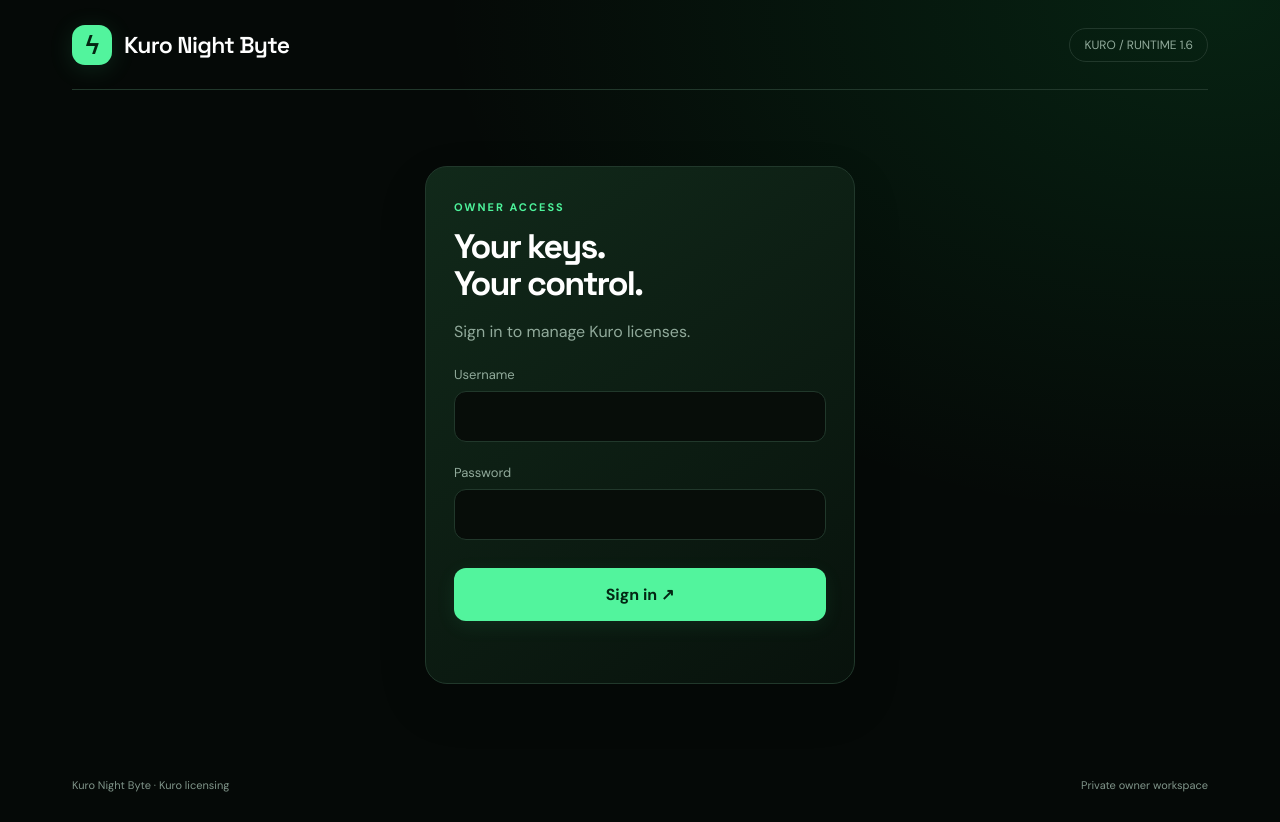
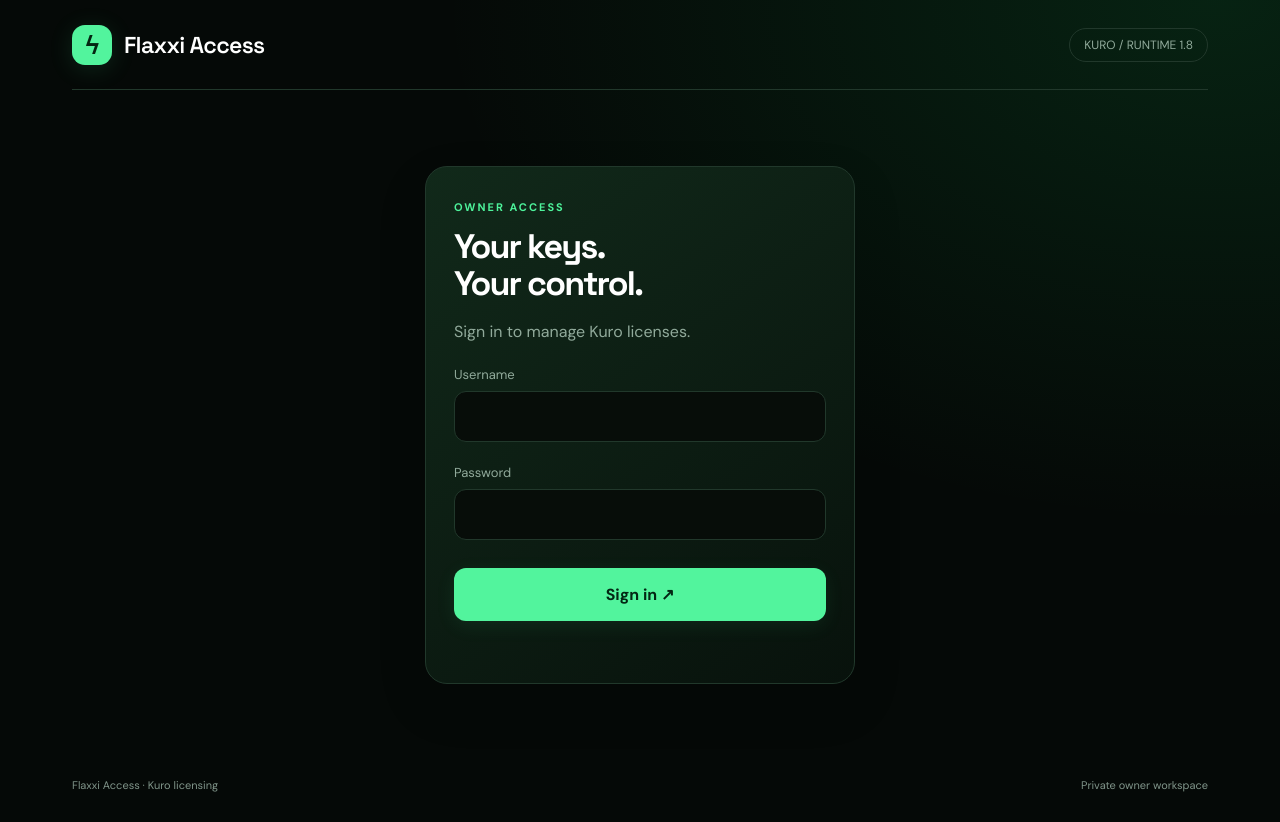
Before and after one commit to flaxxien-kuro/FLAXXI-ACCESS, a Flask app: page / in a window 1280 px wide. Run offline with Flask 3, Linux system fonts and the light colour scheme.

Commit message:
Update index.html

```diff
--- a/templates/index.html
+++ b/templates/index.html
@@ -1,10 +1,9 @@
-
 <!DOCTYPE html>
 <html lang="en">
   <head>
     <meta charset="utf-8" />
     <meta name="viewport" content="width=device-width,initial-scale=1" />
-    <title>FLAXXI  ACCESS Kuro</title>
+    <title>FLAXXI ACCESS Kuro</title>
     <style>
       @import url('https://fonts.googleapis.com/css2?family=DM+Sans:wght@400;500;600;700&family=Space+Grotesk:wght@400;500;600;700&display=swap');
       :root{color-scheme:dark;--bg:#050907;--card:#0b1510;--line:#21382b;--text:#ffffff;--muted:#91aa9b;--violet:#4df39b;--lime:#52f49d}
@@ -54,9 +53,9 @@
       <header class="top">
         <div class="brand">
           <span class="mark" aria-hidden="true">ϟ</span>
-          Kuro Night Byte
+          Flaxxi Access
         </div>
-        <span class="chip">KURO / RUNTIME 1.6</span>
+        <span class="chip">KURO / RUNTIME 1.8</span>
       </header>
       <main id="loginView" class="login-shell">
         <form class="card login-card" id="loginForm">
@@ -161,7 +160,7 @@
         </section>
       </main>
       <footer class="foot">
-        <span>Kuro Night Byte · Kuro licensing</span>
+        <span>Flaxxi Access · Kuro licensing</span>
         <span>Private owner workspace</span>
       </footer>
     </div>
@@ -277,7 +276,7 @@
           $('generate').disabled = false;
         }
       };
-      $('copy').onclick = async () => {         try {           await navigator.clipboard.writeText(generatedKey);           toast('Key copied.');         } catch {           toast('Select the key and copy it manually.');         }       };$('refresh').onclick = () => refresh().catch(e => $('panelError').textContent = e.message);$('logout').onclick = async () => {
+      $('copy').onclick = async () => { try { await navigator.clipboard.writeText(generatedKey); toast('Key copied.'); } catch { toast('Select the key and copy it manually.'); } };$('refresh').onclick = () => refresh().catch(e => $('panelError').textContent = e.message);$('logout').onclick = async () => {
         try {
           await api('/api/session', 'DELETE');
           csrf = '';
```
